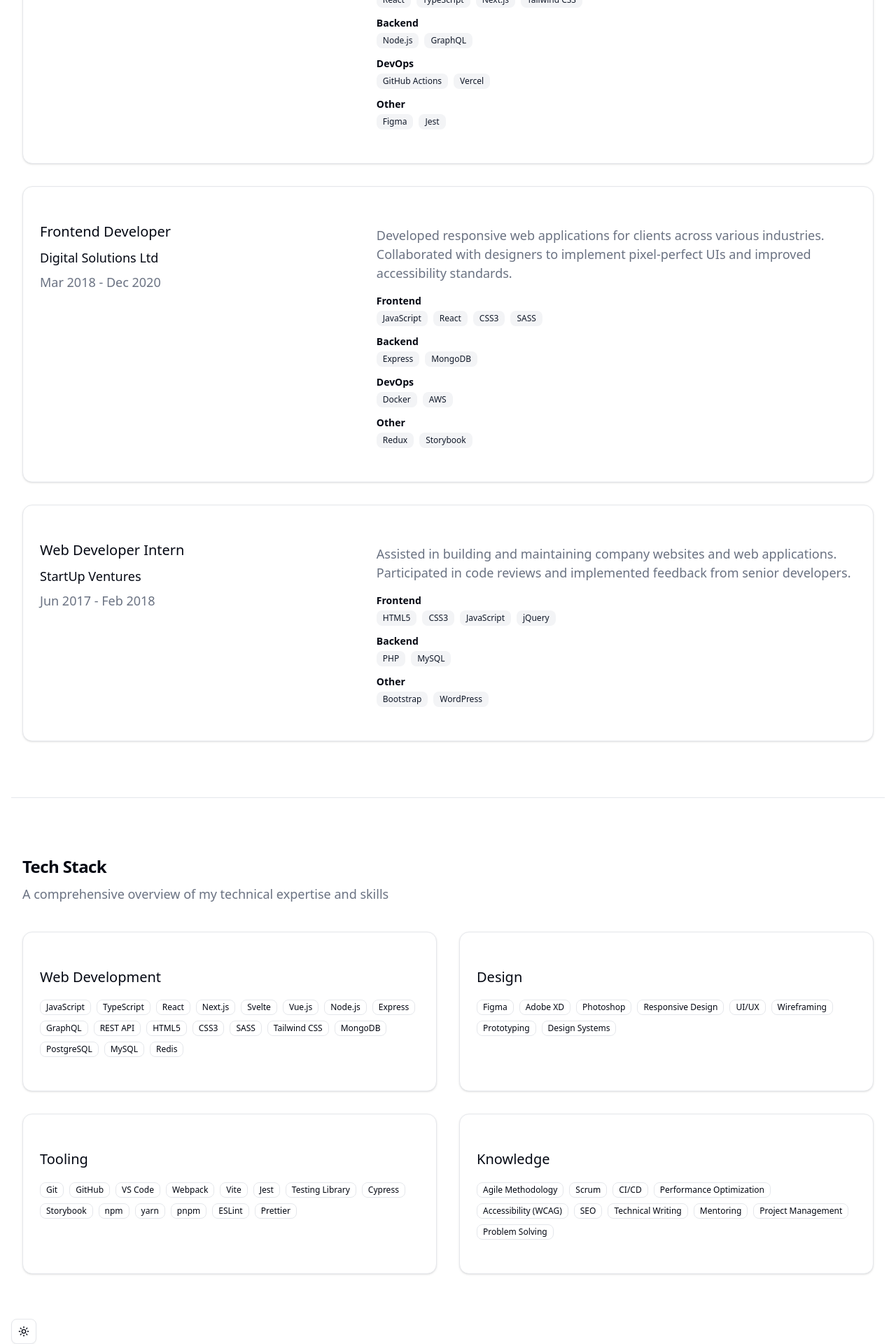
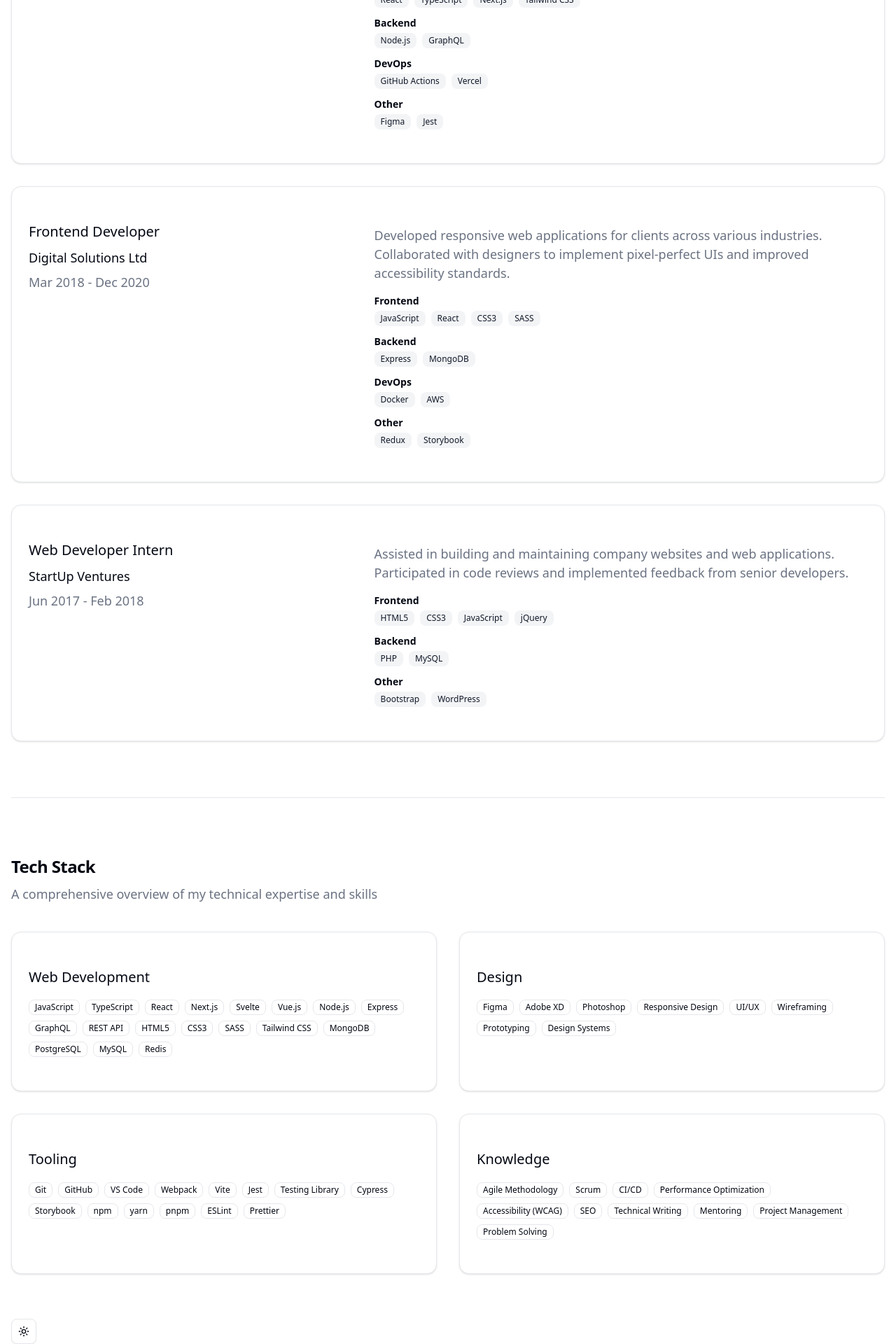
Before and after one commit to HouseinIsProgramming/aMoreElegantPortfolio, a Next.js app: page / in a window 1280 px wide. Shown: the part 705-2625 px from the top of the page at 70% size. Built offline with nearby package versions, Linux system fonts and the light colour scheme.

Commit message:
fixed padding

```diff
--- a/components/workexperience.tsx
+++ b/components/workexperience.tsx
@@ -13,8 +13,8 @@ import {
 } from "@/utils/motion-variants";
 
 // Create motion components from regular components
-const MotionCard = motion(Card);
-const MotionBadge = motion(Badge);
+const MotionCard = motion.create(Card);
+const MotionBadge = motion.create(Badge);
 
 export default function PortfolioSection() {
   const workExperiences = [
@@ -128,7 +128,7 @@ export default function PortfolioSection() {
   return (
     <>
       <section className="py-12 md:py-16">
-        <div className="container px-4 md:px-6">
+        <div className="">
           <motion.div
             variants={sectionHeaderVariants}
             initial="hidden"
@@ -281,7 +281,7 @@ export default function PortfolioSection() {
       <Separator className="my-4" />
 
       <section className="py-12 md:py-16">
-        <div className="container px-4 md:px-6">
+        <div className="">
           <motion.div
             variants={sectionHeaderVariants}
             initial="hidden"
```
